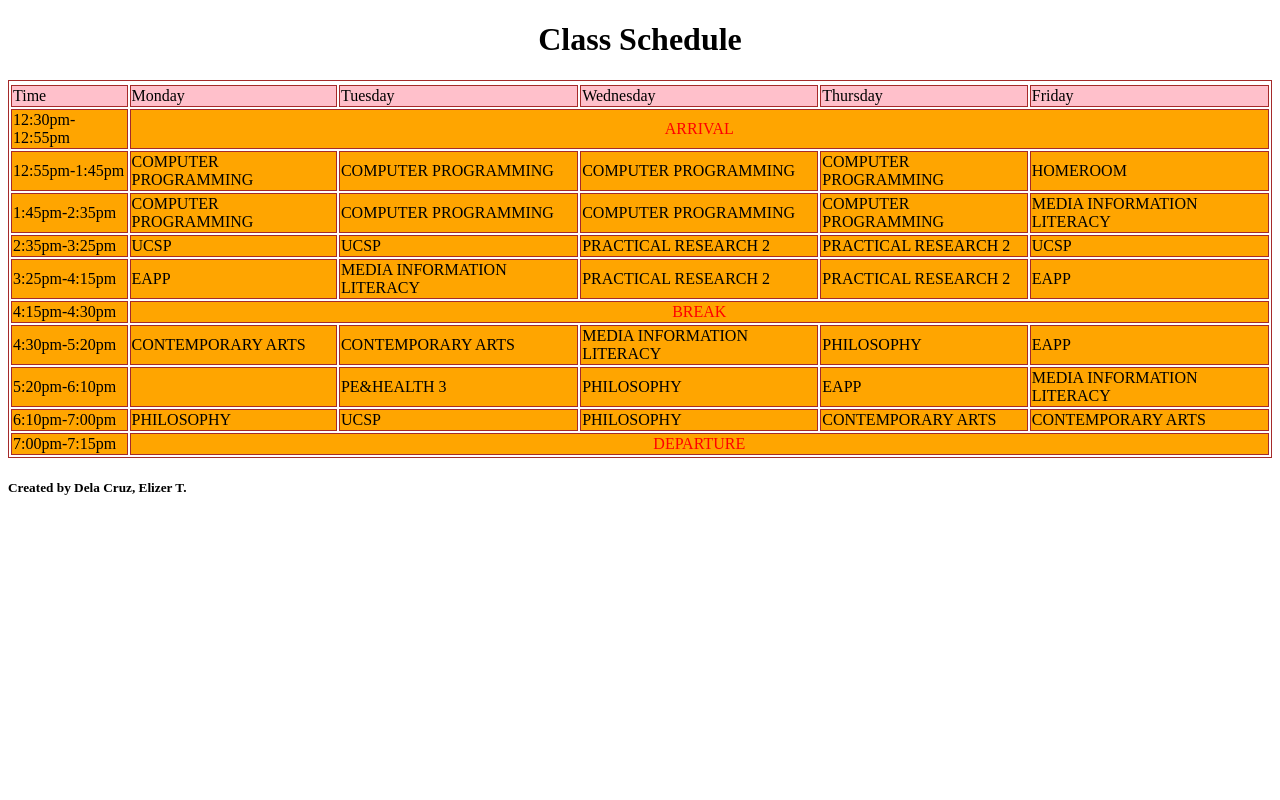
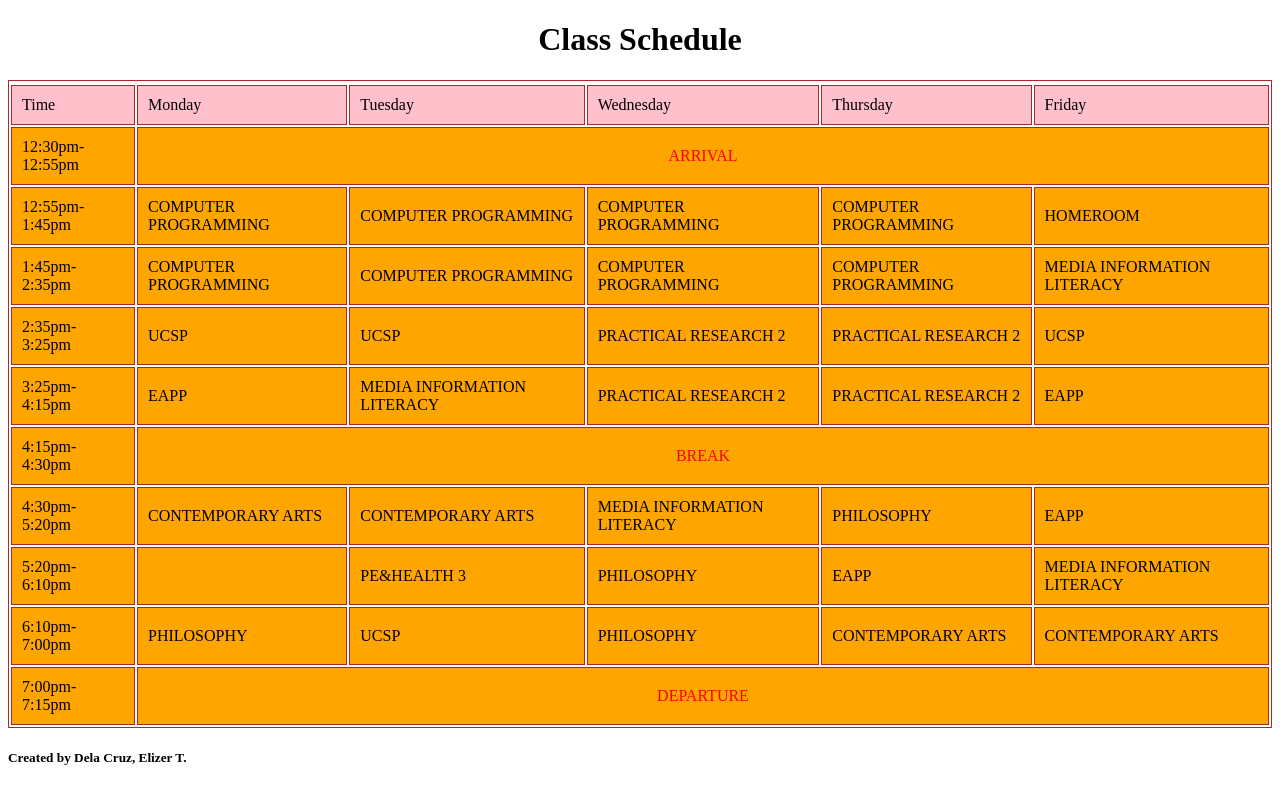
Before and after one commit to Nouxiee/DELACRUZ-FOLDER, a plain HTML site: page index.html in a window 1280 px wide. Drawn offline with Linux system fonts and the light colour scheme.

Commit message:
Add files via upload

```diff
--- a/index.html
+++ b/index.html
@@ -8,9 +8,13 @@
     table,td{
     border:1px solid brown;
   }
+   th,td{
+    padding: 10px
+  }
+
   </style>
   <link rel="stylesheet" href="myFormat.css"
-</head>
+<head>
 <body>
   <header>
   </header><h1><center>Class Schedule</center></h1>
@@ -101,6 +105,7 @@
     </tbody>
   </table>
 </section>
+</head>
 </body>
 <footer><h5>Created by Dela Cruz, Elizer T.</h5></footer>
 </html>
```
